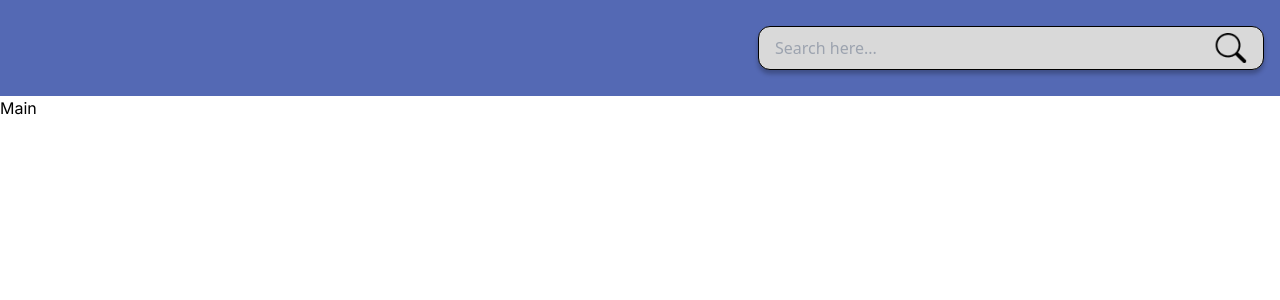
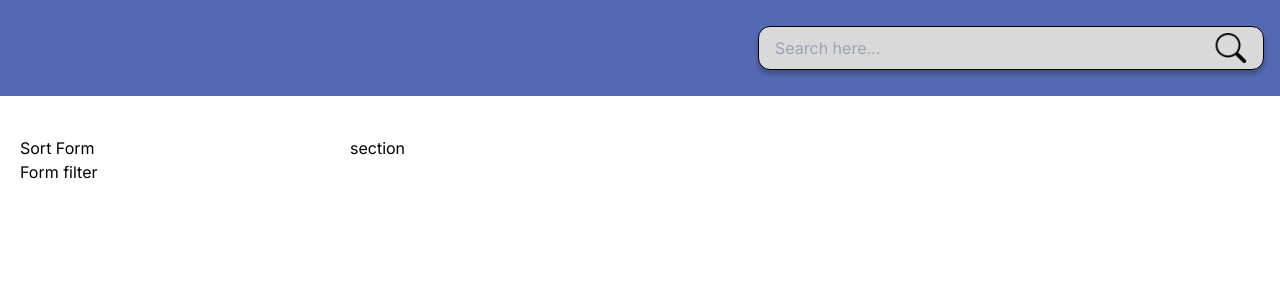
Before and after one commit to reginpv/sb_coding_exam, a Next.js app: page / in a window 1280 px wide. Shown: the top 300 px of the page. Built offline with nearby package versions, Linux system fonts and the light colour scheme.

Commit message:
Update styling and template layout

```diff
--- /dev/null
+++ b/src/components/Aside.tsx
@@ -0,0 +1,13 @@
+export default function Aside({
+  className,
+  children
+}: {
+  className?: string
+  children?: React.ReactNode
+}) {
+  return (
+    <aside className={` ${className} w-1/4`}>
+      {children}
+    </aside>
+  )
+}
--- /dev/null
+++ b/src/components/FormFilter.tsx
@@ -0,0 +1,7 @@
+export default function FormFilter() {
+  return (
+    <form>
+      Form filter
+    </form>
+  )
+}
--- a/src/components/FormSearch.tsx
+++ b/src/components/FormSearch.tsx
@@ -1,7 +1,9 @@
 import Image from 'next/image'
 export default function FormSearch() {
   return (
-    <form className="bg-background h-11 flex items-center rounded-xl p-4 text-b w-full max-w-[506px] text-black border-1 border border-black shadow-[0px_4px_4px_0px_rgba(0,0,0,0.25)]">
+    <form
+      className="bg-background h-11 flex items-center rounded-xl p-4 text-b w-full max-w-[506px] text-black border-1 border border-black shadow-[0px_4px_4px_0px_rgba(0,0,0,0.25)]"
+    >
       <input
         type="text"
         placeholder="Search here..."
@@ -9,7 +11,6 @@ export default function FormSearch() {
       />
       <button
         type="submit"
-        className=""
       >
         <Image src="/images/icons/icon-search.png" alt="Search Icon" width={35} height={35} />
       </button>
--- /dev/null
+++ b/src/components/FormSort.tsx
@@ -0,0 +1,7 @@
+export default function FormSort() {
+  return (
+    <form className="flex items-center gap-2">
+      Sort Form
+    </form>
+  );
+}
--- a/src/pages/index.tsx
+++ b/src/pages/index.tsx
@@ -1,14 +1,28 @@
 import { Inter } from 'next/font/google'
 import TemplateDefault from '@/templates/default'
+import Aside from '@/components/Aside'
+import FormSort from '@/components/FormSort'
+import FormFilter from '@/components/FormFilter'
 
 const inter = Inter({ subsets: ['latin'] })
 
 export default function Home() {
   return (
-    <TemplateDefault>
-      <main className={`${inter.className}`}>
-        Main
-      </main>
+    <TemplateDefault className={`${inter.className} flex flex-col gap-5`}>
+      <section className="flex gap-5 p-5 container">
+
+        {/** Aside */}
+        <Aside>
+          <FormSort />
+          <FormFilter />
+        </Aside>
+
+        {/** Main */}
+        <section className={`${inter.className} flex-1`}>
+          section
+        </section>
+
+      </section>
     </TemplateDefault>
   )
 }
--- a/src/styles/globals.css
+++ b/src/styles/globals.css
@@ -10,9 +10,13 @@
 
 /** Utils */
 @layer utilities {
+  /* * {
+    outline: 1px red solid;
+  } */
   .button {
     &.button--default {
       @apply bg-primary;
     }
   }
+
 }
--- a/src/templates/default.tsx
+++ b/src/templates/default.tsx
@@ -1,12 +1,14 @@
 import Header from "@/components/Header"
 
 export default function TemplateDefault({
+  className,
   children
 }: {
+  className?: string,
   children: React.ReactNode
 }) {
   return (
-    <div className="template template--default">
+    <div className={`${className ? className : ''}`}>
 
       {/** Header */}
       <Header />
--- a/tailwind.config.ts
+++ b/tailwind.config.ts
@@ -7,6 +7,9 @@ const config: Config = {
     './src/app/**/*.{js,ts,jsx,tsx,mdx}',
   ],
   theme: {
+    container: {
+      center: true,
+    },
     extend: {
       colors: {
         primary: '#5469B4',
```
